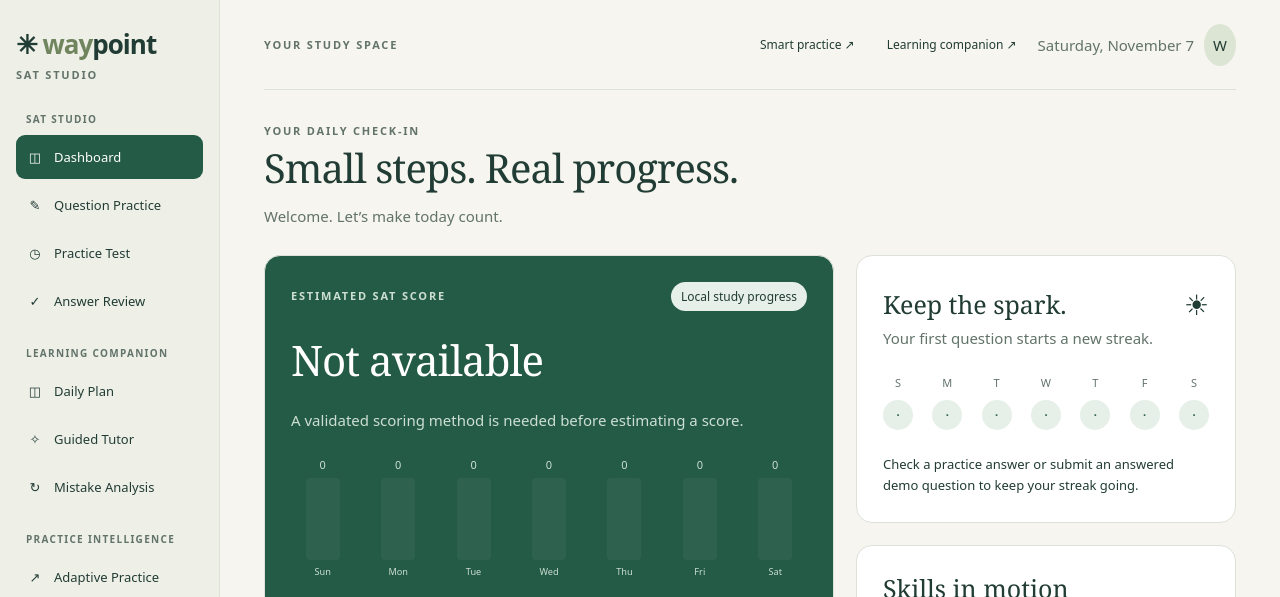
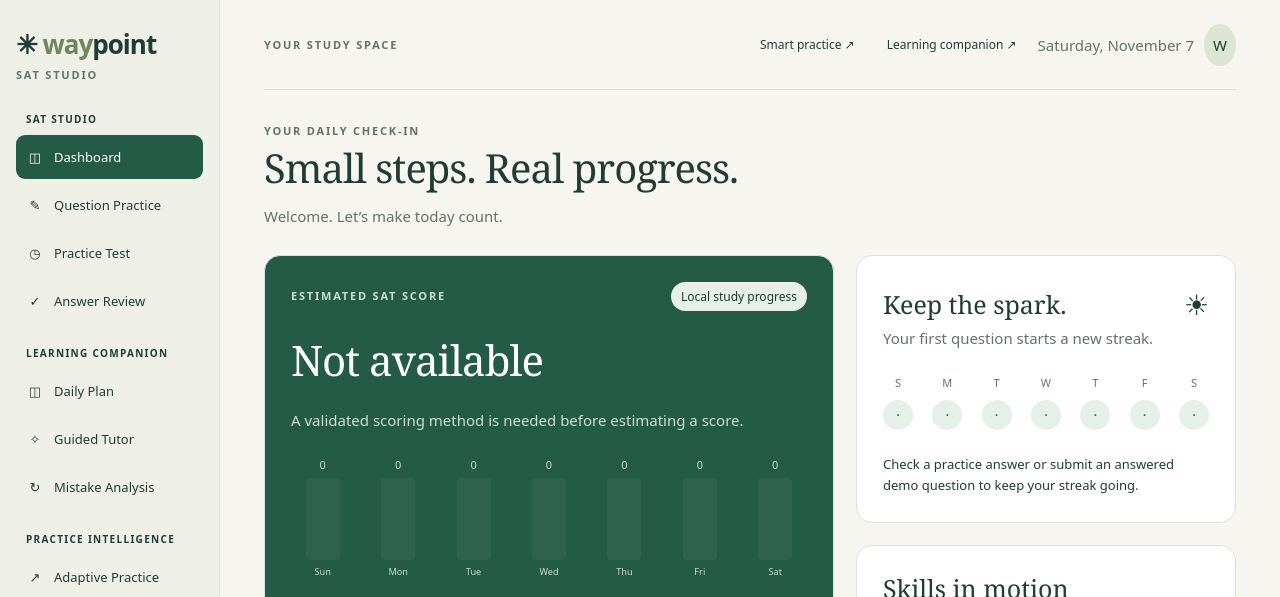
Before and after one commit to javapoet55/SATIQ, a React (Vite) app in the folder waypoint-sat/: page / in a window 1280 px wide. Shown: the top 597 px of the page. Built offline with nearby package versions, Linux system fonts and the light colour scheme.

Commit message:
Emphasize sidebar menu group headings

```diff
--- a/waypoint-sat/src/navigation.css
+++ b/waypoint-sat/src/navigation.css
@@ -2,7 +2,7 @@
 .shell>.app-sidebar{position:sticky;top:0;height:100dvh;overflow-y:auto;padding:24px 16px;align-self:start}
 .sidebar-brand-row{display:flex;align-items:center;justify-content:space-between;gap:10px}.menu-toggle{display:none}
 .shell .sidebar-nav{display:grid;grid-template-columns:1fr;gap:22px;margin-top:28px}
-.nav-group{display:grid;gap:4px}.nav-group-title{font:700 10px/1.6 system-ui,sans-serif;color:var(--muted);letter-spacing:1.3px;text-transform:uppercase;margin:0 10px 4px}
+.nav-group{display:grid;gap:4px}.nav-group-title{font:900 10px/1.6 system-ui,sans-serif;color:var(--ink);letter-spacing:1.3px;text-transform:uppercase;margin:0 10px 4px}
 .shell .sidebar-nav button{display:flex;align-items:center;gap:10px;text-align:left;padding:10px;min-height:44px;font-size:13px;line-height:1.4;white-space:normal;width:100%}
 .sidebar-nav button>span:first-child{flex:0 0 18px;text-align:center}.sidebar-nav button>span:last-child{min-width:0}
 .app-sidebar .profile{padding:26px 10px 0;font-size:11px}
```
